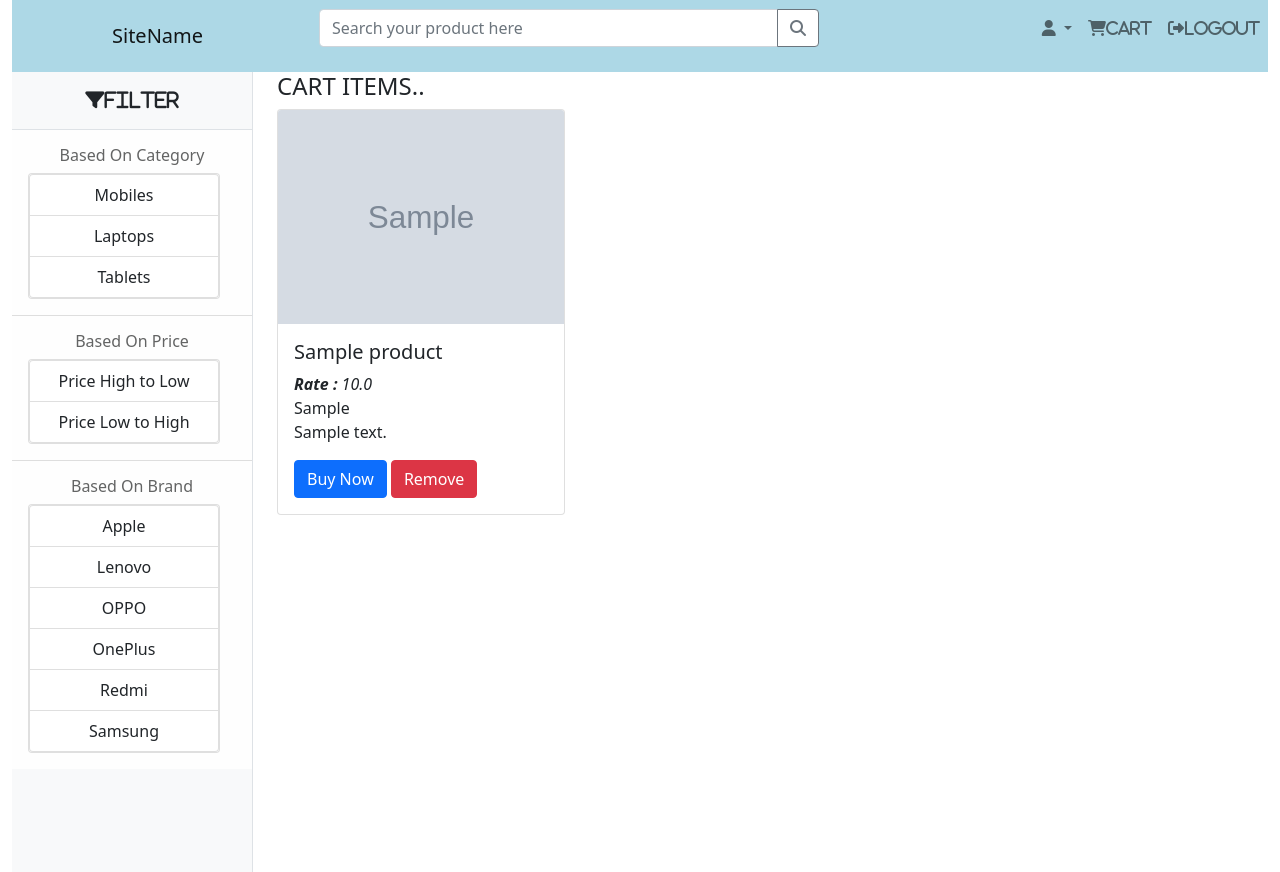
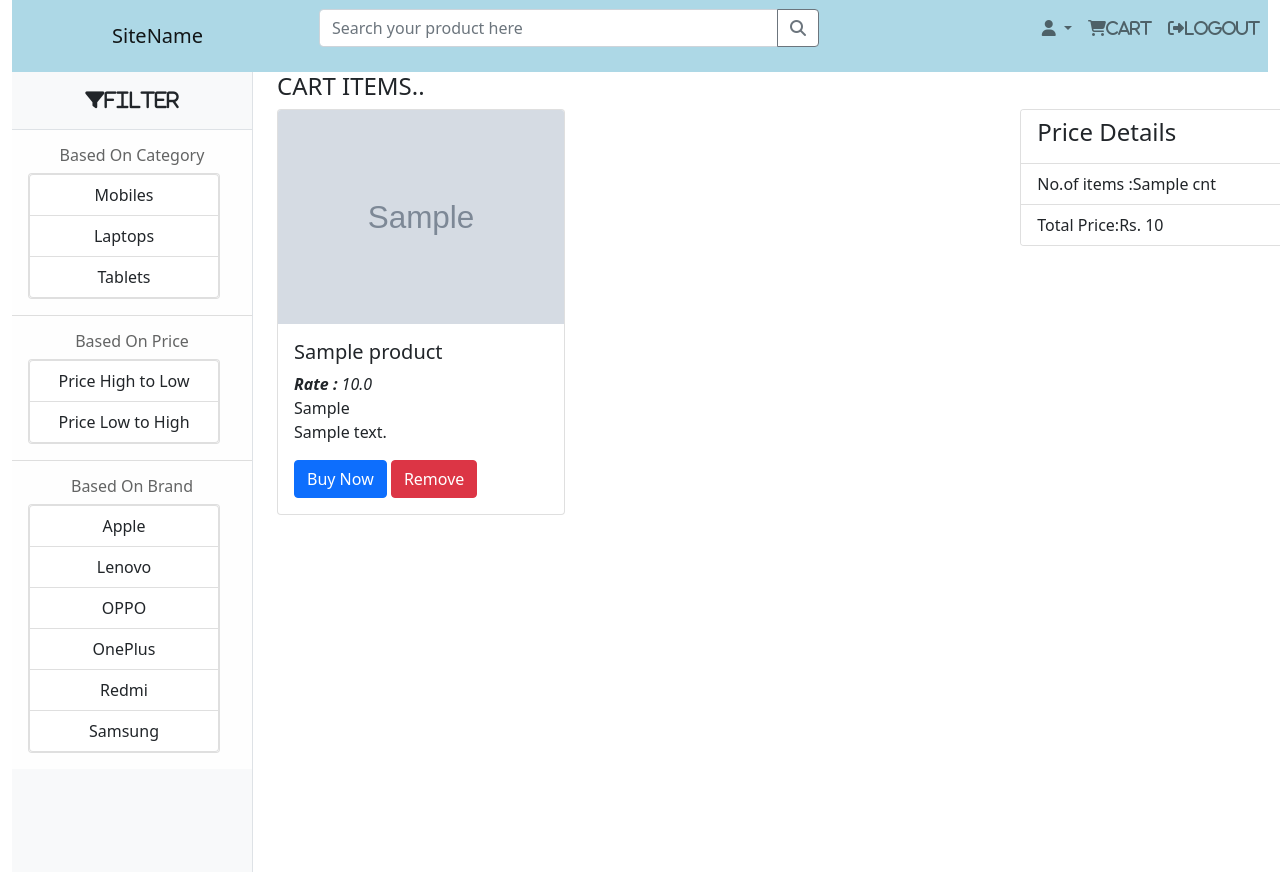
Before and after one commit to VrindhaAravind/ElectronicStore, a Django app: template electronicstore/customer/templates/cart.html in a window 1280 px wide. Run offline with Django 3.2, Linux system fonts and the light colour scheme; tables that the repository leaves empty hold one stand-in row (values such as "Sample post"); the template is opened without the code that fills it: values that come from a table or form of the project are taken from there, most other values are stand-ins (such as "Sample title", 1, 10 or a date in 2020); grey boxes marked "Sample" are stand-in pictures; parts of the project's set-up code (start-up, migrations or seed data) failed here and were passed over; some libraries are stand-ins or nearby versions.

Commit message:
Order Summary added

```diff
--- a/electronicstore/customer/templates/cart.html
+++ b/electronicstore/customer/templates/cart.html
@@ -3,12 +3,11 @@
 <div class="container">
     <h4>CART ITEMS..</h4>
     <div class="row">
-        {% for cart in cart_products %}
+        <div class="col-9">
+                    {% for cart in cart_products %}
         <div class="col-3">
             <div class="card" style="width: 18rem;">
-                <div class="embed-responsive embed-responsive-16by9">
                 <img src="{{cart.product.image.url}}" class="card-img-top" alt="...">
-                </div>
                 <div class="card-body">
                     <h5 class="card-title">{{cart.product.product_name}}</h5>
                     <p class="card-text"><i> <b>Rate : </b>{{cart.product.price}}</i><br>
@@ -21,7 +20,20 @@
             </div>
         </div>
         {% endfor %}
+        </div>
+        <div class="col-3">
+                    <div class="card" style="width: 18rem;">
+            <ul class="list-group list-group-flush">
+                <li class="list-group-item"><h4>Price Details</h4></li>
+                <li class="list-group-item">No.of items :{{cnt}}</li>
+                <li class="list-group-item">Total Price:Rs. {{total}}</li>
+
+            </ul>
+        </div>
+        </div>
+
     </div>
 </div>
 
+
 {%endblock%}
```
